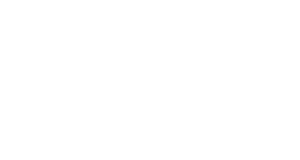
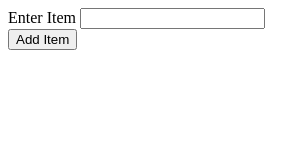
Before and after one commit to DrBrowntown/shopping-list, an Electron app: page addWindow.html in a window 300 px wide. Drawn offline with Linux system fonts and the light colour scheme.

Commit message:
feat: Add a form

```diff
--- a/addWindow.html
+++ b/addWindow.html
@@ -3,5 +3,12 @@
   <head>
     <title>Add Shopping List Item</title>
   </head>
-  <body></body>
+  <body>
+    <form>
+      <div>
+        <label>Enter Item</label> <input type="text" id="item" audofocus />
+      </div>
+      <button type="submit">Add Item</button>
+    </form>
+  </body>
 </html>
```
